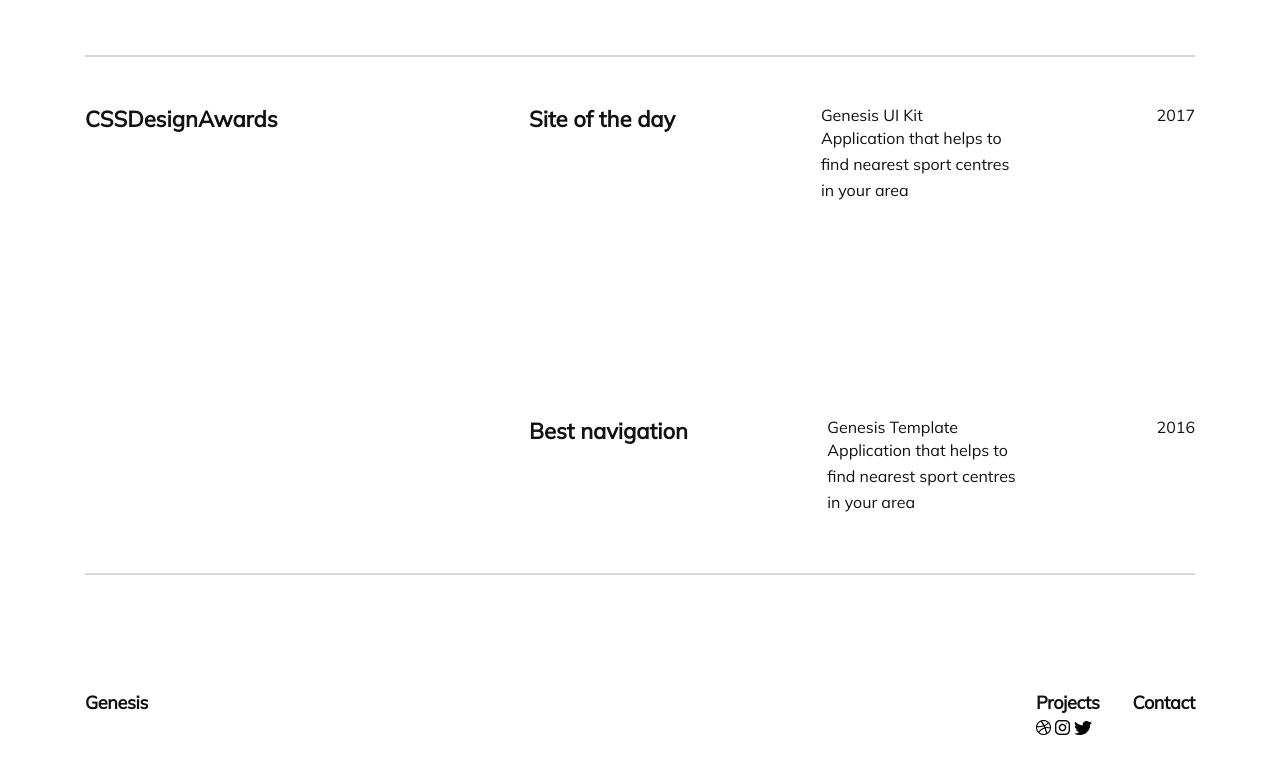
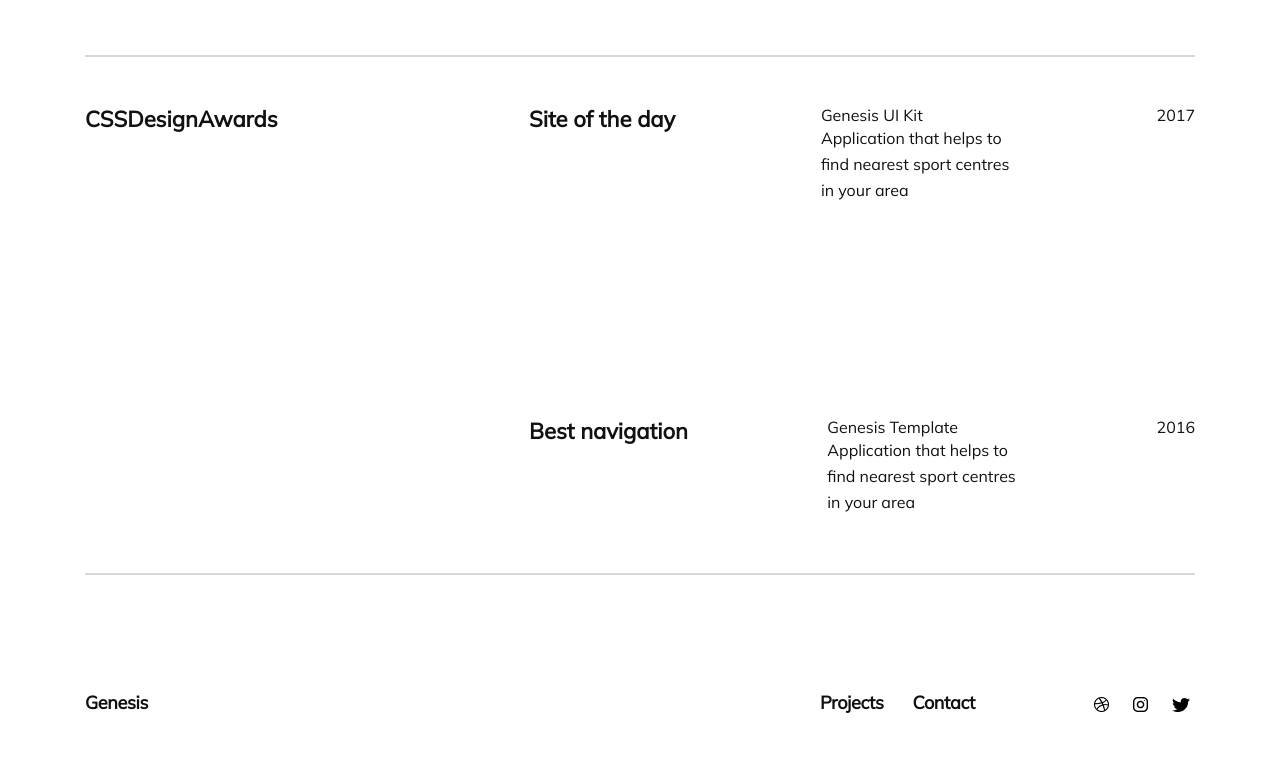
Before and after one commit to Oreazuz/frontend-dev-course-assignment-11, a plain HTML site: page index.html in a window 1280 px wide. Shown: the part 3345-4118 px from the top of the page. Drawn offline with Linux system fonts and the light colour scheme.

Commit message:
footer finished

```diff
--- a/index.html
+++ b/index.html
@@ -125,10 +125,10 @@
         <div class="footer_right">
             <a href="/pages/projects.html" class="nav__right">Projects</a>
             <a href="/pages/contact.html">Contact</a>
-            <div>
-                <a href="#"><img src="/images/dribbble.png" alt=""></a>
-                <a href="#"><img src="/images/instagram.png" alt=""></a>
-                <a href="#"><img src="/images/twitter-logo-silhouette.png" alt=""></a>
+            <div class="link__icons">
+                <a href="#" class="link_icon"><img src="/images/dribbble.png" alt=""></a>
+                <a href="#" class="link_icon"><img src="/images/instagram.png" alt=""></a>
+                <a href="#" class="link_icon"><img src="/images/twitter-logo-silhouette.png" alt=""></a>
             </div>
         </div>
 
--- a/styles/_main.scss
+++ b/styles/_main.scss
@@ -18,12 +18,13 @@ footer{
     justify-content: space-between;
     margin-top: 68px;
     margin-bottom: 48px;
-    align-items: baseline;
+    align-items: flex-start;
 
-    &_right{
+    .footer_right{
         display: flex;
+        justify-content: space-between;
+    }
 
-    }
 }
 
 a{
@@ -43,6 +44,17 @@ a{
 }
 a:hover{
     text-decoration: underline;
+}
+.link__icons{
+    max-width: 80px;
+    width: 100%;
+    display: flex;
+    justify-content: space-between;
+    margin-left: 95px;
+    margin-right: 45px;
+}
+.link_icon{
+    margin-left:24px ;
 }
 .nav__right{
     margin-right: 29px;
--- a/styles/contact.css
+++ b/styles/contact.css
@@ -18,10 +18,11 @@ footer {
   justify-content: space-between;
   margin-top: 68px;
   margin-bottom: 48px;
-  align-items: baseline;
+  align-items: flex-start;
 }
-footer_right {
+footer .footer_right {
   display: flex;
+  justify-content: space-between;
 }
 
 a {
@@ -38,6 +39,19 @@ a {
 
 a:hover {
   text-decoration: underline;
+}
+
+.link__icons {
+  max-width: 80px;
+  width: 100%;
+  display: flex;
+  justify-content: space-between;
+  margin-left: 95px;
+  margin-right: 45px;
+}
+
+.link_icon {
+  margin-left: 24px;
 }
 
 .nav__right {
--- a/styles/projects.css
+++ b/styles/projects.css
@@ -18,10 +18,11 @@ footer {
   justify-content: space-between;
   margin-top: 68px;
   margin-bottom: 48px;
-  align-items: baseline;
+  align-items: flex-start;
 }
-footer_right {
+footer .footer_right {
   display: flex;
+  justify-content: space-between;
 }
 
 a {
@@ -38,6 +39,19 @@ a {
 
 a:hover {
   text-decoration: underline;
+}
+
+.link__icons {
+  max-width: 80px;
+  width: 100%;
+  display: flex;
+  justify-content: space-between;
+  margin-left: 95px;
+  margin-right: 45px;
+}
+
+.link_icon {
+  margin-left: 24px;
 }
 
 .nav__right {
```
Also changed, not shown: styles/index.css.
